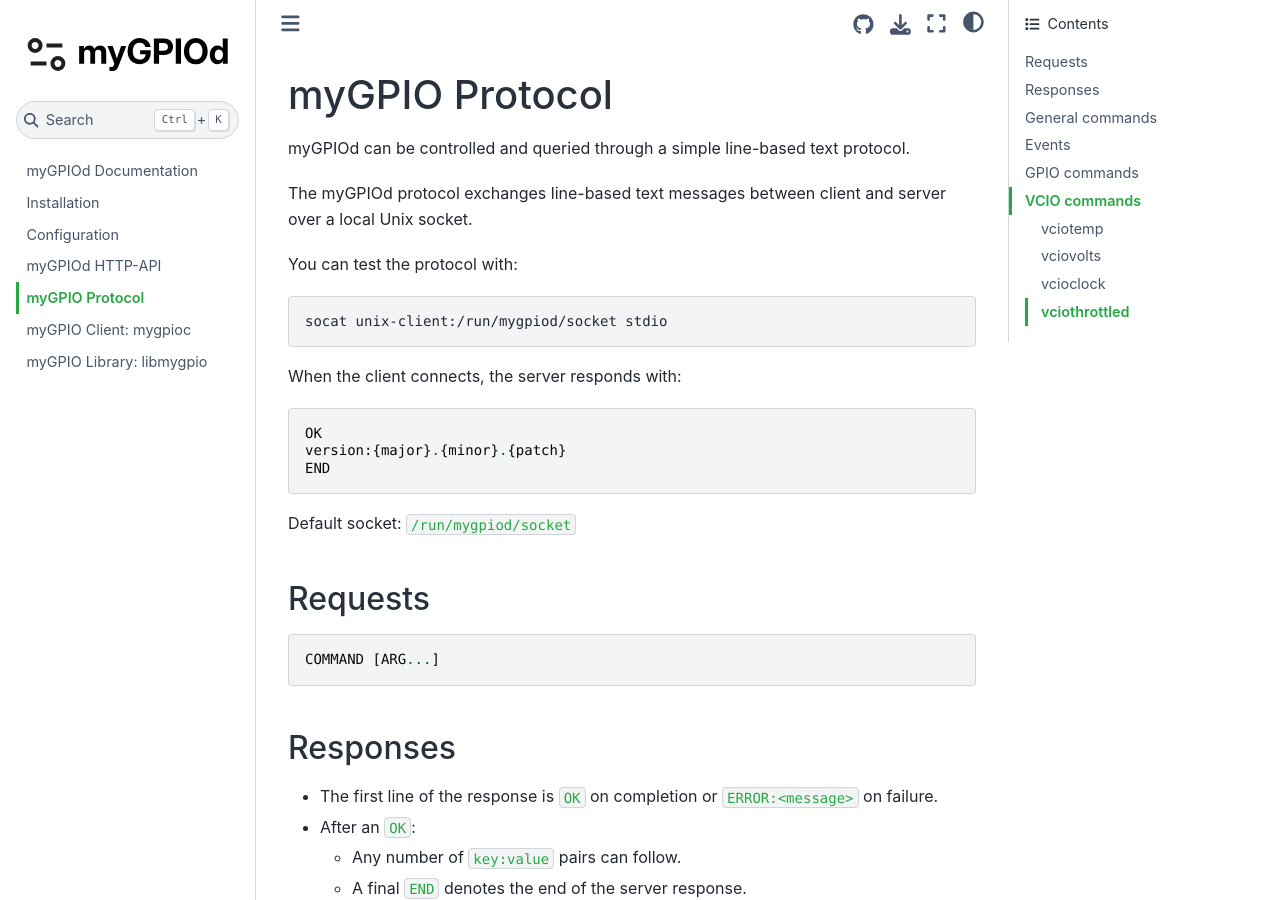
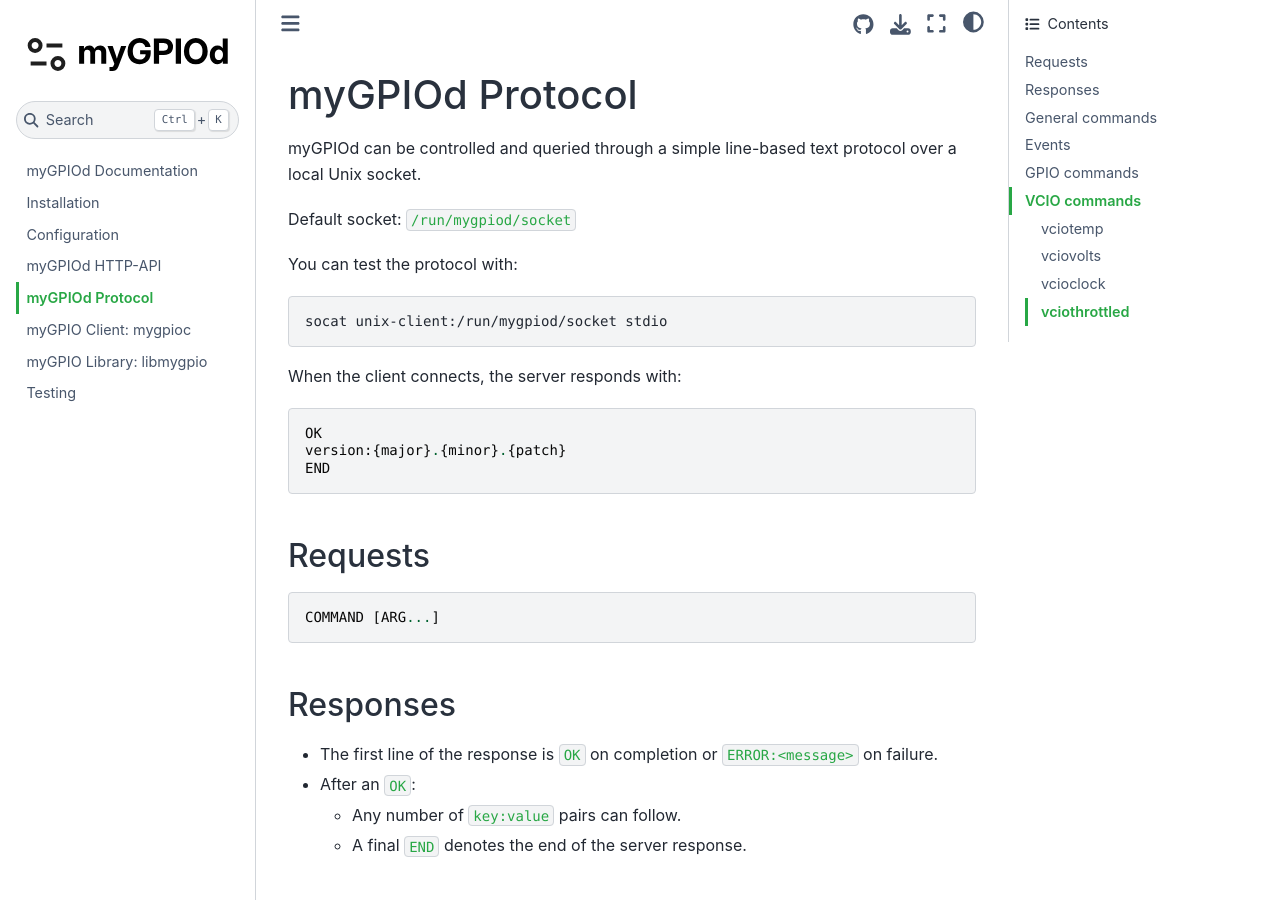
Before and after one commit to jcorporation/myGPIOd, a Sphinx documentation site: the page built from docs/mygpiod-protocol.rst, in a window 1280 px wide and 900 px high. Built offline with Sphinx 7.4.7 and the Sphinx Book theme 1.1.4, drawn with Linux system fonts in a browser that asks for light colours.

Commit message:
Upd: docu

```diff
--- a/docs/index.rst
+++ b/docs/index.rst
@@ -20,6 +20,7 @@
    installation.rst
    mygpio-configuration.rst
    mygpiod-http-api.rst
-   mygpio-protocol.rst
+   mygpiod-protocol.rst
    mygpio-client.rst
    mygpio-library.rst
+   test.rst
--- a/docs/mygpio-protocol.rst
+++ b/docs/mygpiod-protocol.rst
@@ -1,9 +1,9 @@
-myGPIO Protocol
-===============
+myGPIOd Protocol
+================
 
-myGPIOd can be controlled and queried through a simple line-based text protocol.
+myGPIOd can be controlled and queried through a simple line-based text protocol over a local Unix socket.
 
-The myGPIOd protocol exchanges line-based text messages between client and server over a local Unix socket.
+Default socket: ``/run/mygpiod/socket``
 
 You can test the protocol with:
 
```
Also changed, not shown: other parts of docs/mygpiod-protocol.rst (+0 -2 lines), docs/test.rst (added, +30 -0 lines).
